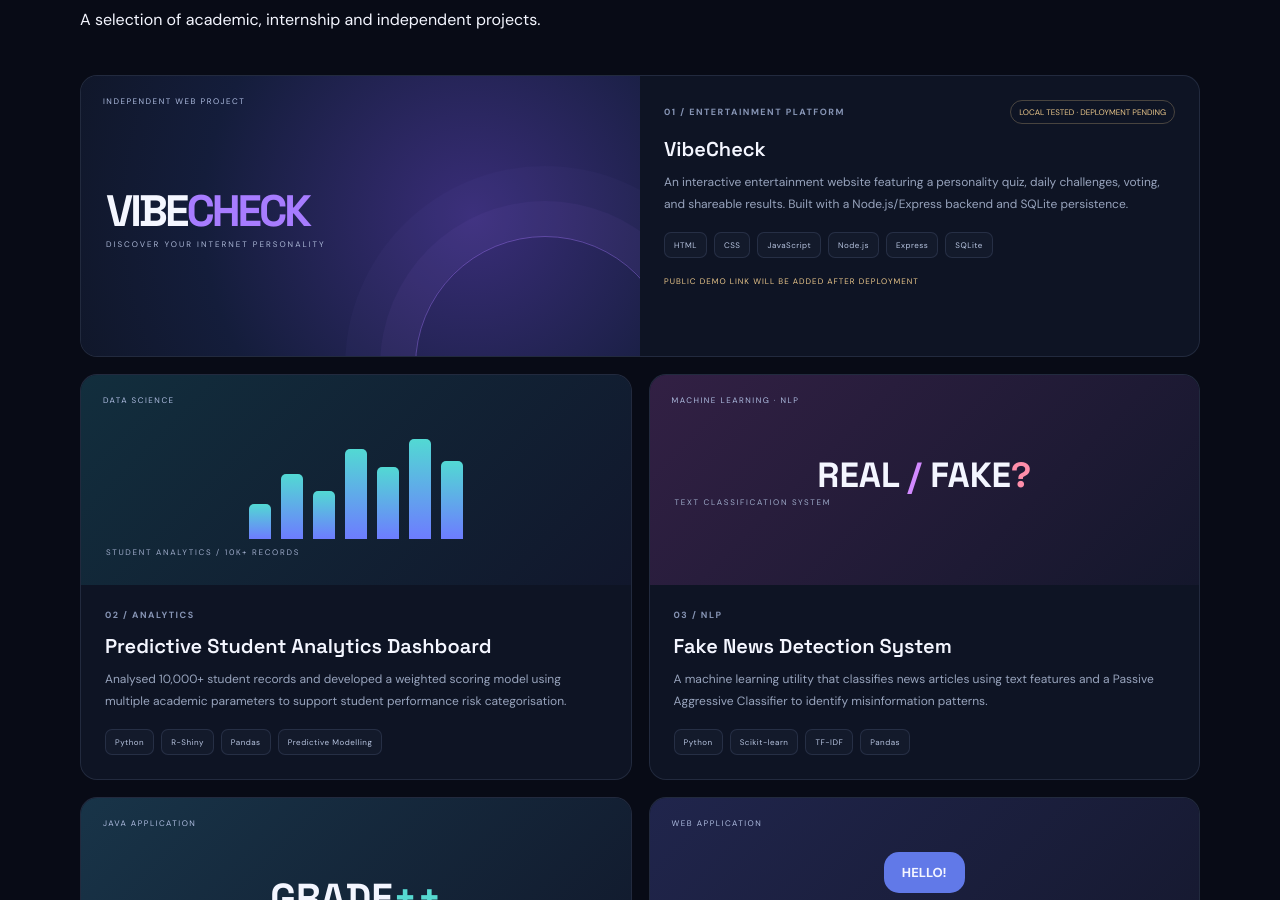
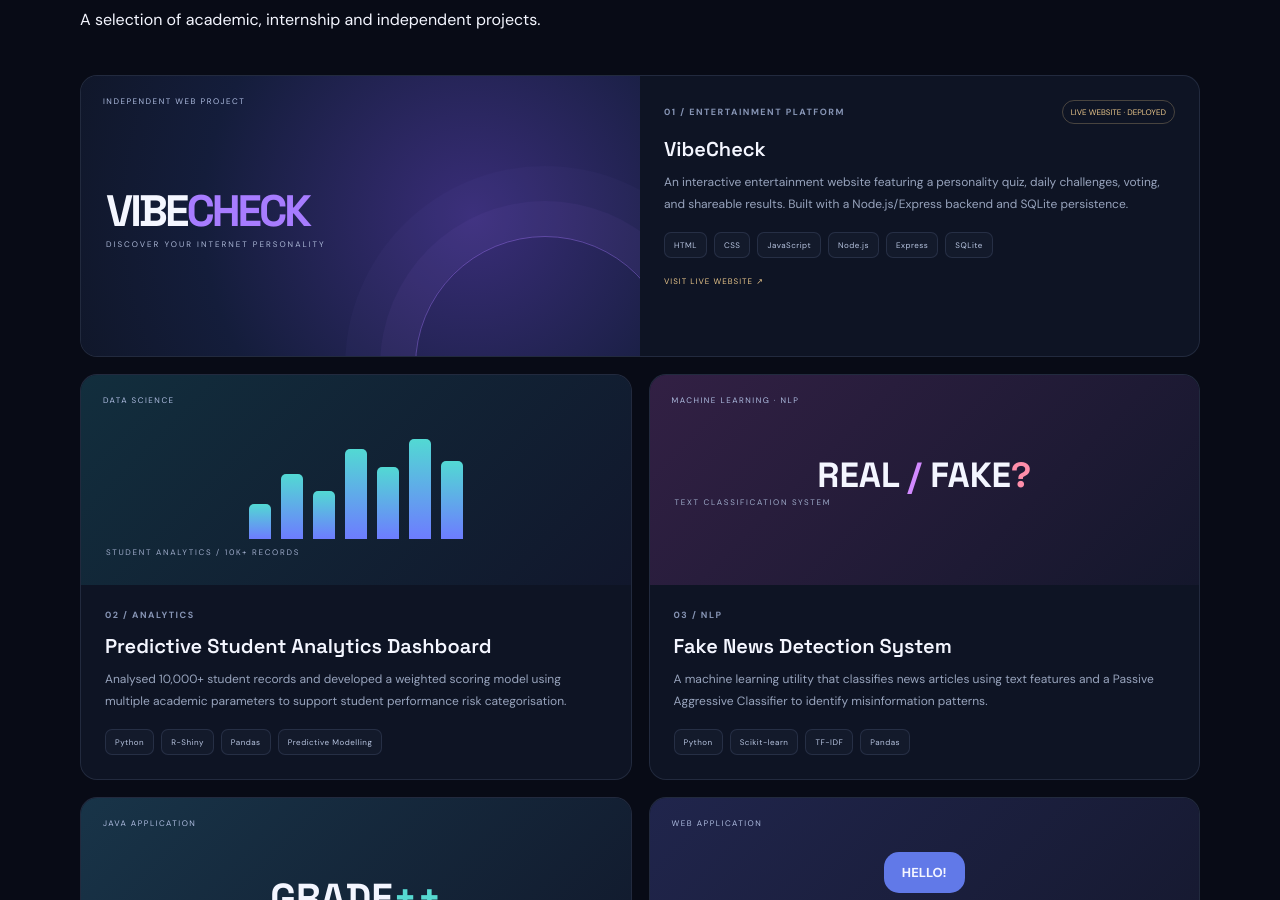
Before and after one commit to ritikahooda13/ritika-portfolio, a plain HTML site: page index.html in a window 1280 px wide. Shown: the part 2548-3448 px from the top of the page. Drawn offline with Linux system fonts and the light colour scheme.

Commit message:
Update VibeCheck project card with live link
Updated project card for VibeCheck to reflect live deployment status and added a link to the live website.

```diff
--- a/index.html
+++ b/index.html
@@ -38,7 +38,7 @@
     </div></section>
     <section class="section container" id="experience"><div class="section-head reveal"><p class="eyebrow">03 / EXPERIENCE</p><h2>Learning through <span class="muted">building.</span></h2></div><article class="experience-card reveal"><div><span class="experience-date">JUNE 2026 — JULY 2026</span><h3>Data Science Intern</h3><p class="company">Sqrock IT Solution</p></div><div class="experience-detail"><p>Worked on practical data science and machine learning applications, including predictive modelling, forecasting, resume screening, loan approval prediction and analytics dashboards.</p><div class="pills"><span>Python</span><span>Machine Learning</span><span>Data Analysis</span><span>Streamlit</span></div></div></article></section>
     <section class="section container" id="projects"><div class="section-head reveal"><p class="eyebrow">04 / SELECTED WORK</p><h2>Projects that turn<br><span class="muted">ideas into reality.</span></h2><p class="section-note">A selection of academic, internship and independent projects.</p></div><div class="projects-grid">
-      <article class="project-card featured reveal"><div class="project-visual visual-vibe"><span class="visual-label">INDEPENDENT WEB PROJECT</span><div class="visual-title">VIBE<span>CHECK</span></div><div class="visual-sub">DISCOVER YOUR INTERNET PERSONALITY</div><div class="visual-orb"></div></div><div class="project-info"><div class="project-top"><span class="project-type">01 / ENTERTAINMENT PLATFORM</span><span class="status">LOCAL TESTED · DEPLOYMENT PENDING</span></div><h3>VibeCheck</h3><p>An interactive entertainment website featuring a personality quiz, daily challenges, voting, and shareable results. Built with a Node.js/Express backend and SQLite persistence.</p><div class="pills"><span>HTML</span><span>CSS</span><span>JavaScript</span><span>Node.js</span><span>Express</span><span>SQLite</span></div><span class="project-foot">PUBLIC DEMO LINK WILL BE ADDED AFTER DEPLOYMENT</span></div></article>
+      <article class="project-card featured reveal"><div class="project-visual visual-vibe"><span class="visual-label">INDEPENDENT WEB PROJECT</span><div class="visual-title">VIBE<span>CHECK</span></div><div class="visual-sub">DISCOVER YOUR INTERNET PERSONALITY</div><div class="visual-orb"></div></div><div class="project-info"><div class="project-top"><span class="project-type">01 / ENTERTAINMENT PLATFORM</span><span class="status">LIVE WEBSITE · DEPLOYED</span></div><h3>VibeCheck</h3><p>An interactive entertainment website featuring a personality quiz, daily challenges, voting, and shareable results. Built with a Node.js/Express backend and SQLite persistence.</p><div class="pills"><span>HTML</span><span>CSS</span><span>JavaScript</span><span>Node.js</span><span>Express</span><span>SQLite</span></div><span class="project-foot"><a class="project-foot" href="https://vibecheck-s8yi.onrender.com" target="_blank" rel="noreferrer">VISIT LIVE WEBSITE ↗</a></span></div></article>
       <article class="project-card reveal"><div class="project-visual visual-data"><span class="visual-label">DATA SCIENCE</span><div class="chart-bars"><i></i><i></i><i></i><i></i><i></i><i></i><i></i></div><div class="chart-caption">STUDENT ANALYTICS / 10K+ RECORDS</div></div><div class="project-info"><div class="project-top"><span class="project-type">02 / ANALYTICS</span></div><h3>Predictive Student Analytics Dashboard</h3><p>Analysed 10,000+ student records and developed a weighted scoring model using multiple academic parameters to support student performance risk categorisation.</p><div class="pills"><span>Python</span><span>R-Shiny</span><span>Pandas</span><span>Predictive Modelling</span></div></div></article>
       <article class="project-card reveal"><div class="project-visual visual-news"><span class="visual-label">MACHINE LEARNING · NLP</span><div class="news-mark">REAL<span> / </span>FAKE<span>?</span></div><div class="news-caption">TEXT CLASSIFICATION SYSTEM</div></div><div class="project-info"><div class="project-top"><span class="project-type">03 / NLP</span></div><h3>Fake News Detection System</h3><p>A machine learning utility that classifies news articles using text features and a Passive Aggressive Classifier to identify misinformation patterns.</p><div class="pills"><span>Python</span><span>Scikit-learn</span><span>TF-IDF</span><span>Pandas</span></div></div></article>
       <article class="project-card reveal"><div class="project-visual visual-java"><span class="visual-label">JAVA APPLICATION</span><div class="java-mark">GRADE<span>++</span></div><div class="java-caption">RESULT MANAGEMENT SYSTEM</div></div><div class="project-info"><div class="project-top"><span class="project-type">04 / SOFTWARE</span></div><h3>Student Result Management System</h3><p>A console-based Java application that accepts student marks, calculates totals and percentages, assigns grades and supports multiple students.</p><div class="pills"><span>Java</span><span>OOP</span><span>Input Handling</span></div></div></article>
```
